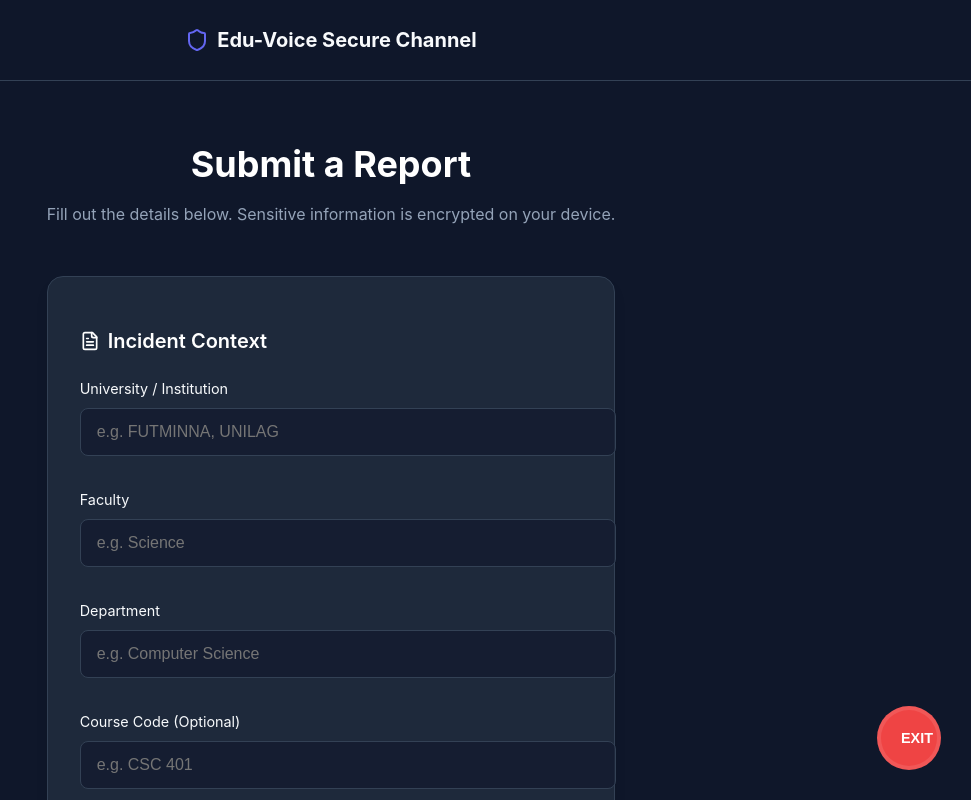
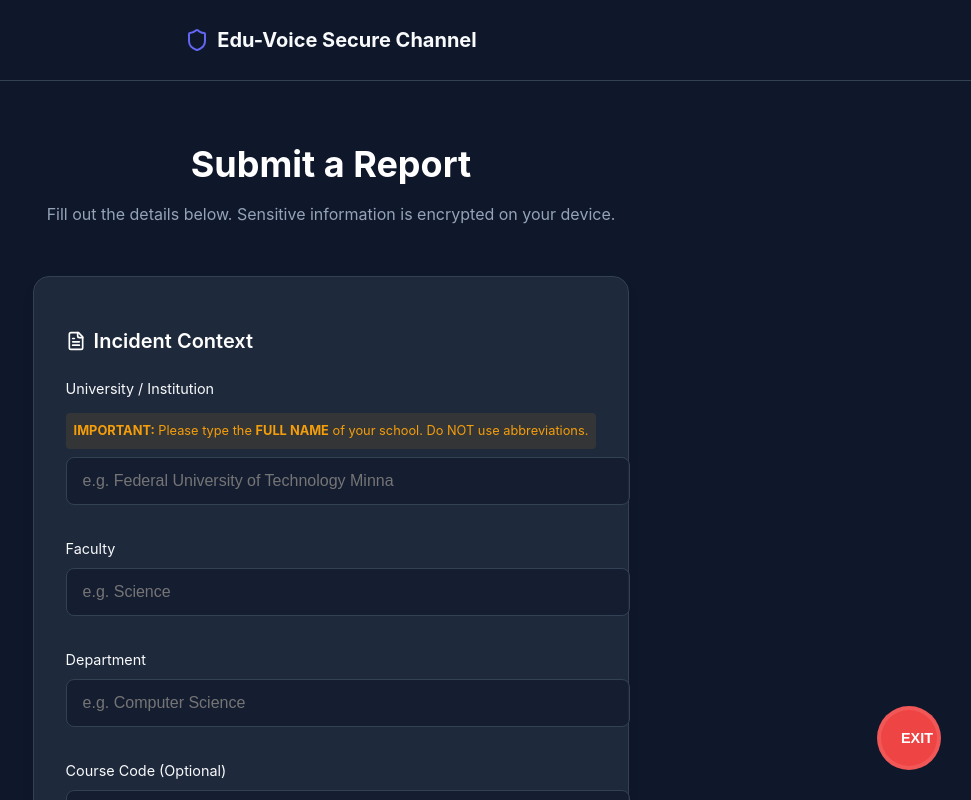
Before and after one commit to sheisjay001/EduVoice, a React (Vite) app in the folder frontend/: page /report in a window 1280 px wide. Shown: the top 800 px of the page, without its empty margins (309-1280 px from the left). Built offline with nearby package versions, Linux system fonts and the light colour scheme.

Commit message:
Update: Add instruction for full school name in Report Form

```diff
--- a/frontend/src/components/ReportPage.jsx
+++ b/frontend/src/components/ReportPage.jsx
@@ -158,10 +158,13 @@ const ReportPage = () => {
               <div className="grid-3" style={{ gap: '1rem' }}>
                 <div>
                   <label style={{ display: 'block', marginBottom: '0.5rem', fontSize: '0.9rem' }}>University / Institution</label>
+                  <p style={{ fontSize: '0.8rem', color: '#f59e0b', marginBottom: '0.5rem', background: 'rgba(245, 158, 11, 0.1)', padding: '0.5rem', borderRadius: '4px' }}>
+                    <strong>IMPORTANT:</strong> Please type the <strong>FULL NAME</strong> of your school. Do NOT use abbreviations.
+                  </p>
                   <input
                     type="text"
                     name="institution"
-                    placeholder="e.g. FUTMINNA, UNILAG"
+                    placeholder="e.g. Federal University of Technology Minna"
                     value={formData.institution}
                     onChange={handleChange}
                     required
```
